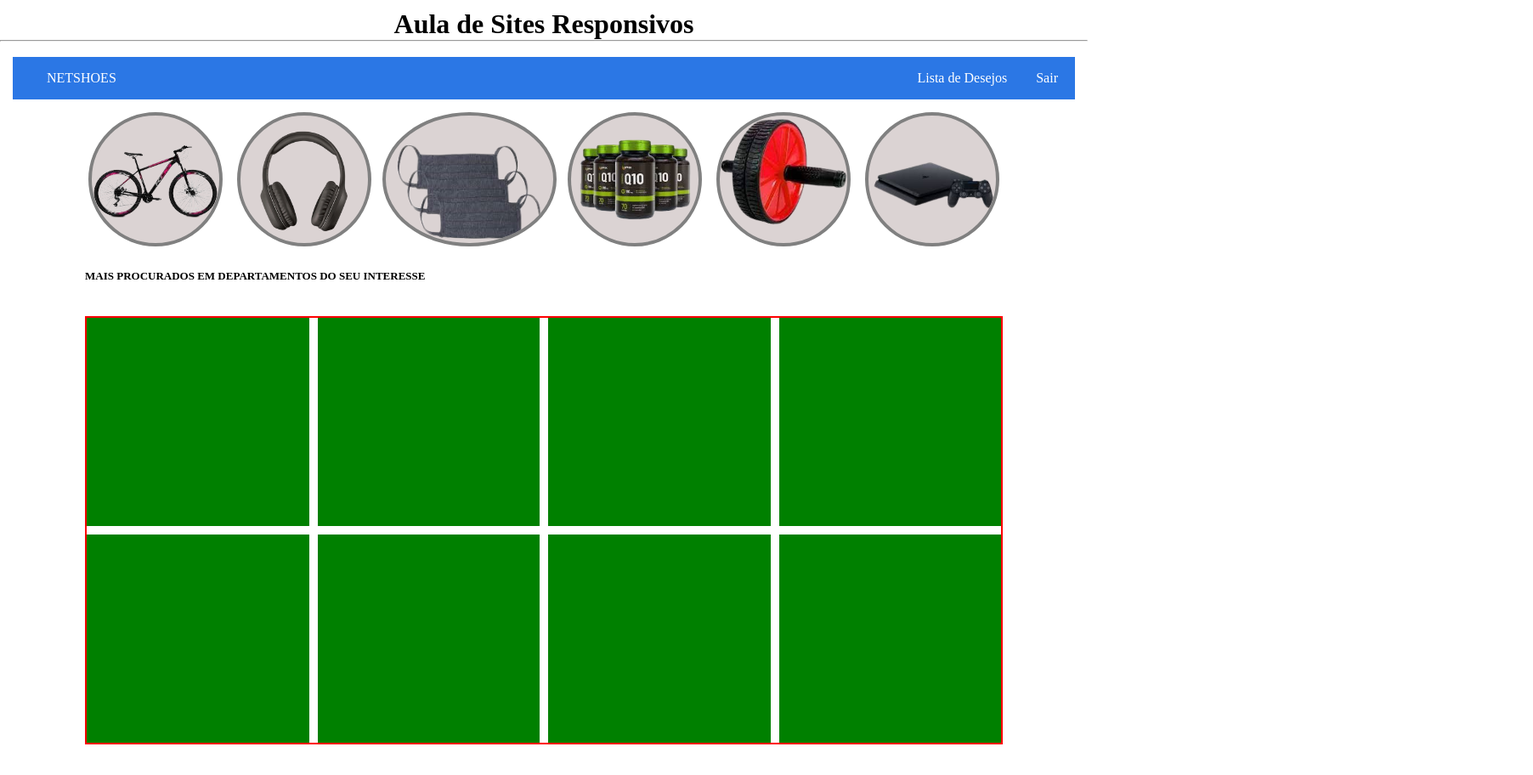
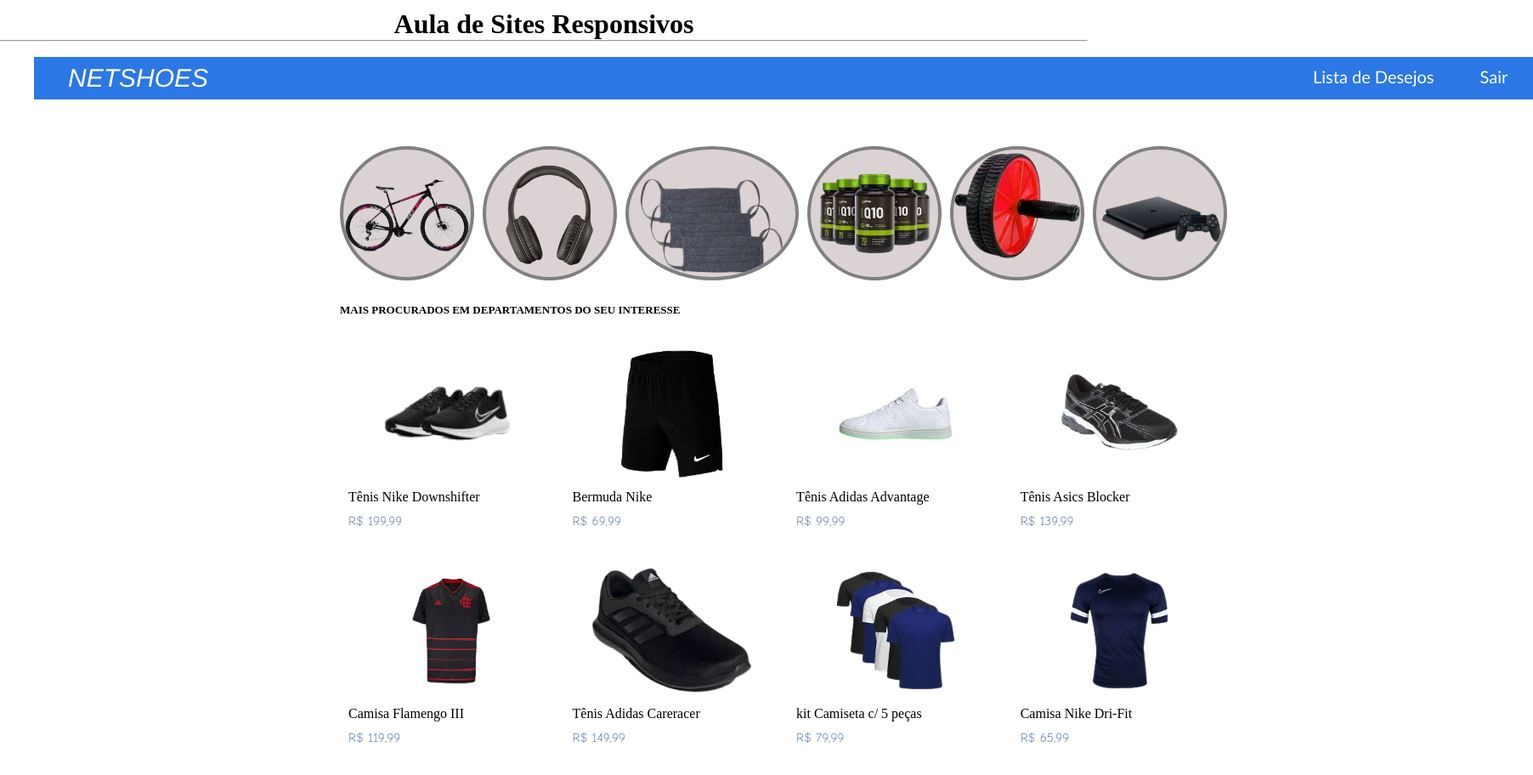
Before and after one commit to Matthewbene03/SiteTeste, a plain HTML site: page index2.html in a window 1280 px wide. Shown: the whole page at 85% size, 1804 px wide, since content can reach past the window. Before the commit the page ends 876 px from the top, so only its background shows below. Drawn offline with Linux system fonts and the light colour scheme.

Commit message:
Atualizações no site Netshoes

```diff
--- a/css/estilo2.css
+++ b/css/estilo2.css
@@ -1,3 +1,5 @@
+@import url('https://fonts.googleapis.com/css2?family=Comic+Neue:ital,wght@0,300;0,400;0,700;1,300;1,400;1,700&display=swap');
+
 *{
     margin: 0;
     padding: 0;
@@ -27,8 +29,9 @@
     grid-area: navMenu;
     background-color: #2b77e5;
     height: 50px;
-    margin-left: 15px;
-    margin-right: 15px;
+    margin-left: 40px;
+    margin-right: 40px;
+    margin-bottom: 40px;
 
     display: grid;
     grid-template-areas: 'netshoes opcoes';
@@ -57,11 +60,22 @@
 
 #netshoes a{
     text-transform: uppercase;
+    font-family: 'Franklin Gothic Medium', 'Arial Narrow', Arial, sans-serif;
+    font-size: 30px;
+    font-style: italic;
 }
 
 #opcoes{
     grid-area: opcoes;
     margin-right: 5px;
+    margin-top: 3px;
+}
+
+#opcoes a{
+    font-size: 20px;
+    padding: 10px;
+    font-family: 'Trebuchet MS', 'Lucida Sans Unicode', 'Lucida Grande', 'Lucida Sans', Arial, sans-serif;
+    text-align: center;
 }
 
 /*-------------------------------itens1-----------------------------------*/
@@ -69,8 +83,8 @@
 #itens1{
     grid-area: itens1;
     max-height: 150px;
-    margin-left: 100px;
-    margin-right: 100px;
+    margin-left: 400px;
+    margin-right: 400px;
 
 
     display: grid;
@@ -129,8 +143,8 @@
     grid-area: texto;
     height: 40px;
     margin-top: 20px;
-    margin-left: 100px;
-    margin-right: 100px;
+    margin-left: 400px;
+    margin-right: 400px;
 }
 
 #texto h2{
@@ -145,58 +159,81 @@
 
 #itens2{
     grid-area: itens2;
-    max-height: 500px;
-    margin-left: 100px;
-    margin-right: 100px;
+    max-height: 510px;
+    margin-left: 400px;
+    margin-right: 400px;
 
     display: grid;
     grid-template-areas: 'P1 P2 P3 P4'
                          'P5 P6 P7 P8';
     grid-template-columns: repeat(4, 1fr);
     grid-template-rows: repeat(2, 1fr);
-    border: 2px solid red;
+
     grid-gap: 10px;
 }
 
 .p1{
     grid-area: P1;
-    background-color: green;
     height: 245px;
+    text-align: center;
+
 }
 
 .p2{
     grid-area: P2;
-    background-color: green;
+    text-align: center;
     height: 245px;
+
 }
 .p3{
     grid-area: P3;
-    background-color: green;
+    text-align: center;
     height: 245px;
+
 }
 .p4{
     grid-area: P4;
-    background-color: green;
+    text-align: center;
     height: 245px;
+
 }
 .p5{
     grid-area: P5;
-    background-color: green;
+    text-align: center;
     height: 245px;
+
 }
 .p6{
     grid-area: P6;
-    background-color: green;
+    text-align: center;
     height: 245px;
+
 }
 .p7{
     grid-area: P7;
-    background-color: green;
+    text-align: center;
     height: 245px;
+
 }
 .p8{
     grid-area: P8;
-    background-color: green;
+    text-align: center;
     height: 245px;
+
+}
+
+.preço{
+    color: #7991b7;
+    font-size: 15px;
+    text-align: left;
+    margin-top: 10px;
+    margin-left: 10px;
+    font-family: "Comic Neue", cursive;;
+}
+
+.nomeProduto{
+    text-align: left;
+    margin-top: 10px;
+    margin-left: 10px;
 }
 /*------------------------------------------------------------------------*/
--- a/index2.html
+++ b/index2.html
@@ -56,14 +56,47 @@
 
             <!-- itens2 -->
             <div id="itens2">
-                <div class="p1"></div>
-                <div class="p2"></div>
-                <div class="p3"></div>
-                <div class="p4"></div>
-                <div class="p5"></div>
-                <div class="p6"></div>
-                <div class="p7"></div>
-                <div class="p8"></div>
+                <div class="p1">
+                    <a href="#"><img style="height: 150px;" src="img/imagens2/tenis.png"></a>
+                    <p class="nomeProduto"> Tênis Nike Downshifter</p>
+                    <p class="preço">R$ 199,99</p>
+                </div>
+                <div class="p2">
+                    <a href="#"><img style="height: 150px;" src="img/imagens2/bermudaNike.png"></a>
+                    <p class="nomeProduto"> Bermuda Nike</p>
+                    <p class="preço">R$ 69,99</p>
+                </div>
+                <div class="p3">
+                    <a href="#"><img style="height: 150px;" src="img/imagens2/tenisAdidas.png"></a>
+                    <p class="nomeProduto"> Tênis Adidas Advantage</p>
+                    <p class="preço">R$ 99,99</p>
+                </div>
+                <div class="p4">
+                    <a href="#"><img style="height: 150px;" src="img/imagens2/tenisCorrida.png"></a>
+                    <p class="nomeProduto"> Tênis Asics Blocker</p>
+                    <p class="preço">R$ 139,99</p>
+                </div>
+
+                <div class="p5">
+                    <a href="#"><img style="height: 150px;" src="img/imagens2/camisaFlamengo.png"></a>
+                    <p class="nomeProduto"> Camisa Flamengo III</p>
+                    <p class="preço">R$ 119,99</p>
+                </div>
+                <div class="p6">
+                    <a href="#"><img style="height: 150px;" src="img/imagens2/tenisAdidas2.png"></a>
+                    <p class="nomeProduto"> Tênis Adidas Careracer</p>
+                    <p class="preço">R$ 149,99</p>
+                </div>
+                <div class="p7">
+                    <a href="#"><img style="height: 150px;" src="img/imagens2/kitCamiseta.png"></a>
+                    <p class="nomeProduto"> kit Camiseta c/ 5 peças</p>
+                    <p class="preço">R$ 79,99</p>
+                </div>
+                <div class="p8">
+                    <a href="#"><img style="height: 150px;" src="img/imagens2/camisaDrift.png"></a>
+                    <p class="nomeProduto"> Camisa Nike Dri-Fit</p>
+                    <p class="preço">R$ 65,99</p>
+                </div>
             </div>
         </div>
     </body>
```
Also changed, not shown: img/imagens2/bermudaNike.jpg (added), img/imagens2/bermudaNike.png (added), img/imagens2/camisaDrift.jpg (added), img/imagens2/camisaDrift.png (added), img/imagens2/camisaFlamengo.jpg (added), img/imagens2/camisaFlamengo.png (added), img/imagens2/kitCamiseta.jpg (added), img/imagens2/kitCamiseta.png (added), img/imagens2/tenis.jpg (added), img/imagens2/tenis.png (added), img/imagens2/tenisAdidas.jpg (added), img/imagens2/tenisAdidas.png (added), img/imagens2/tenisAdidas2.jpg (added), img/imagens2/tenisAdidas2.png (added), 2 more files.
